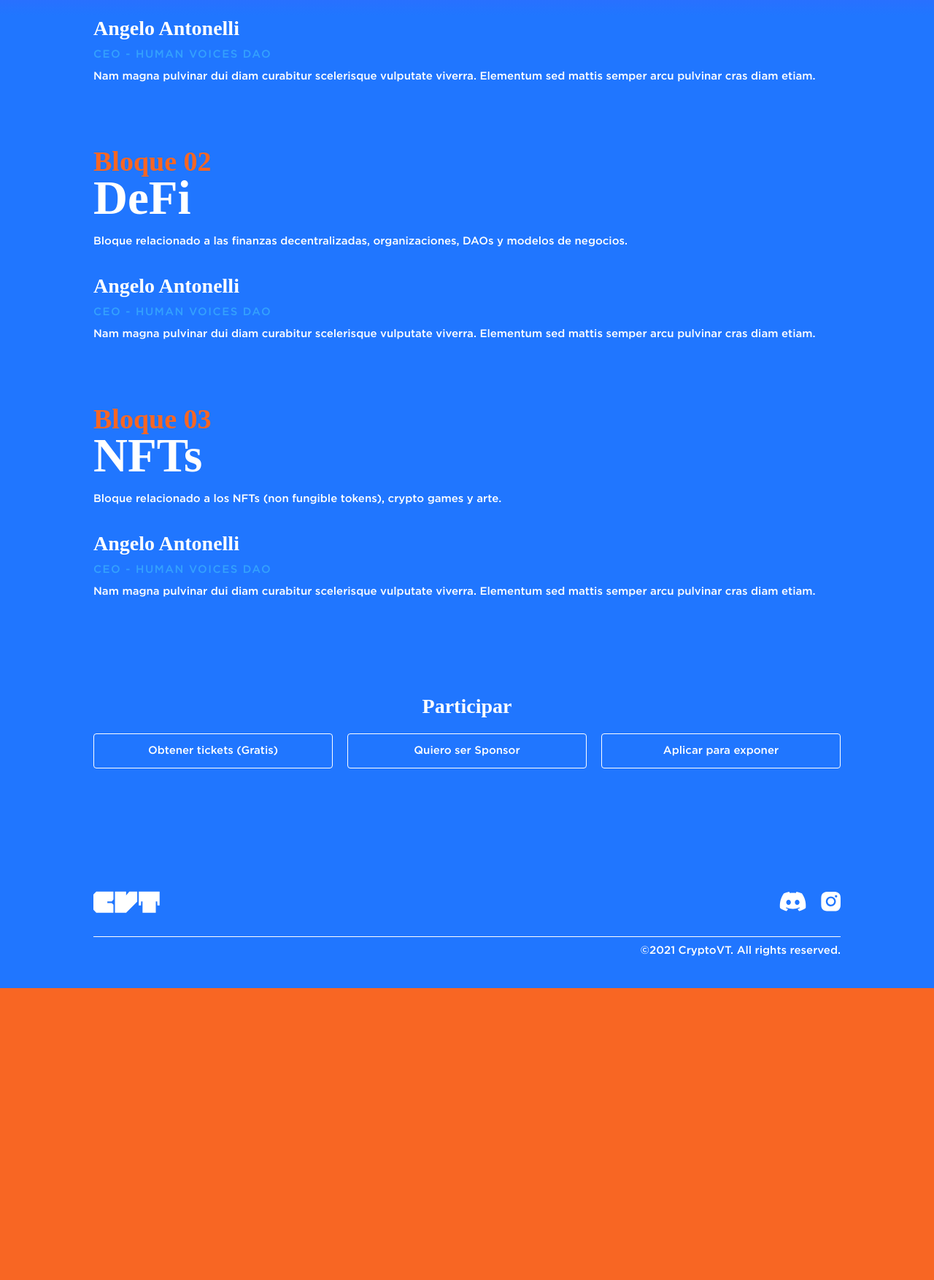
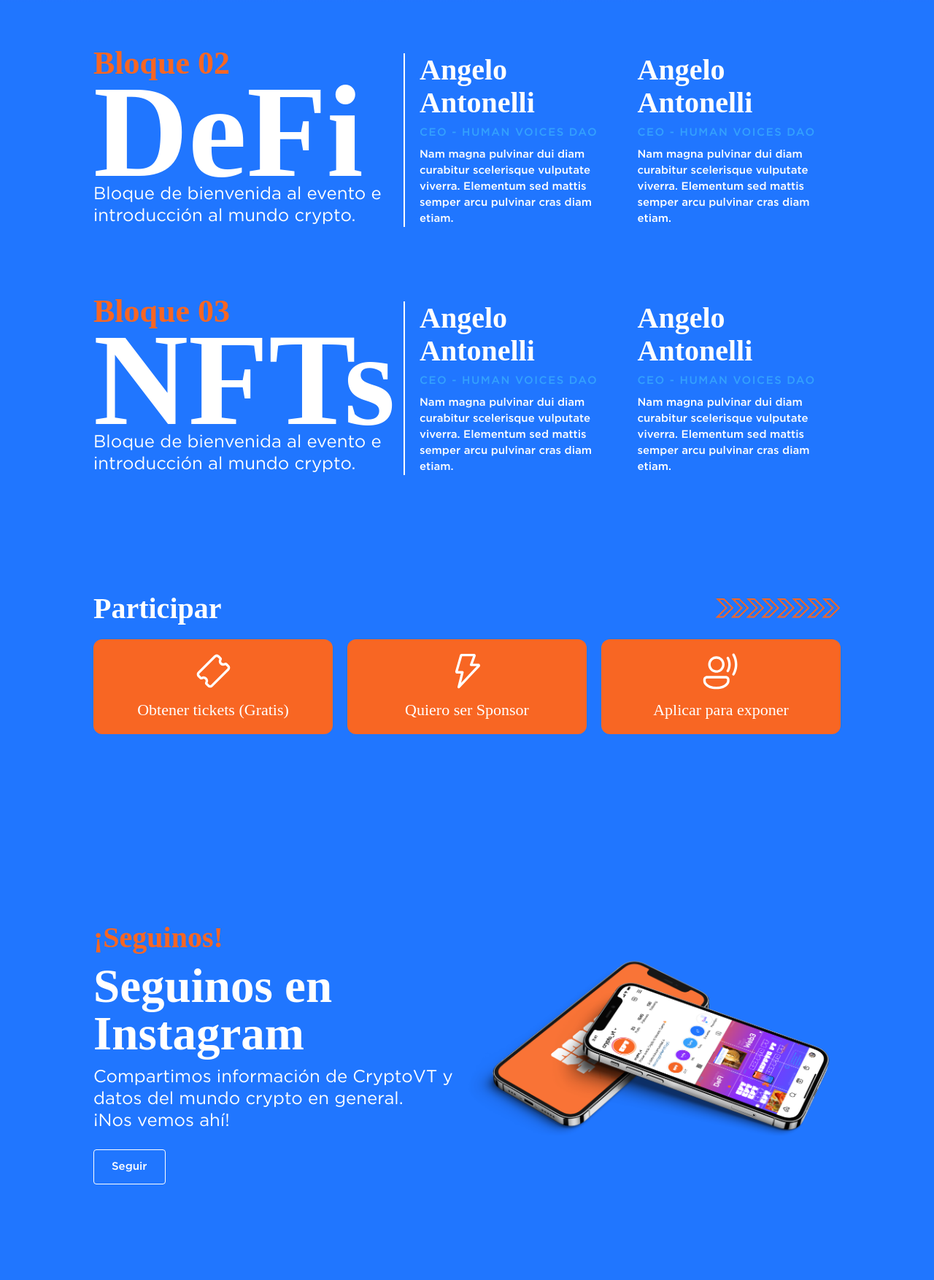
Before and after one commit to uguareschi/cryptovt, a Gatsby site: page /conferencias in a window 1280 px wide. Shown: the part 604-2358 px from the top of the page at 73% size. Before the commit the page ends 1958 px from the top, so only its background shows below. Built offline with nearby package versions, Linux system fonts and the light colour scheme; Gatsby itself is replaced by a stand-in of ours; a web font is replaced by a local one.

Commit message:
finish conferencia desktop y mobile

```diff
--- a/src/components/layout.js
+++ b/src/components/layout.js
@@ -5,7 +5,14 @@ import logo from "../images/brand/logo.svg"
 import logoCVT from "../images/brand/logo-cvt.svg"
 import discord from "../images/social/discord-footer.svg"
 import instagram from "../images/social/instagram-footer.svg"
+import arrows from "../images/arrows-orange.svg"
+import personVoice from "../images/icons/person-voice.svg"
+import ticket from "../images/icons/ticket.svg"
+import flash from "../images/icons/flash.svg"
+import discordIll from "../images/illustrations/discord.svg"
+import discordDesktop from "../images/illustrations/discord-desktop.svg"
 import { Link } from "gatsby"
+import { StaticImage } from "gatsby-plugin-image"
 
 const Layout = ({ children, data }) => {
   console.log(data)
@@ -61,27 +68,124 @@ const Layout = ({ children, data }) => {
             </Link>
             <Link
               className="hover:text-white border-b-2 border-transparent hover:border-white"
-              to="/contactos"
+              to="/participar"
               activeClassName="text-white border-white"
             >
-              Contactos
+              Participar
             </Link>
           </div>
         </div>
       </nav>
       <main className="mt-177px md:mt-151px w-full bg-deep-blue md:flex md:flex-col md:justify-center md:items-center">
         {children}
+        <section className="px-8 py-20 md:py-32 w-full">
+          <div className="max-w-5xl mx-auto">
+            <div className="flex flex-col md:flex-row-reverse md:justify-between md:mb-5">
+              <img
+                src={arrows}
+                alt="vector arrows"
+                className="self-end  mb-5 md:mb-0 md:self-center"
+              />
+              <span className="main-title mb-5 md:mb-0">Participar</span>
+            </div>
+            <div className="grid gap-5 md:grid-cols-3 font-Arturito-Slab font-bold text-22px leading-35px">
+              <button className="rounded-xl py-4 bg-orange">
+                <img src={ticket} alt="ticket" className="mx-auto mb-2" />
+                Obtener tickets (Gratis)
+              </button>
+              <button className=" rounded-xl bg-orange  py-4">
+                <img src={flash} alt="flash" className="mx-auto mb-2" />
+                Quiero ser Sponsor
+              </button>
+              <button className=" rounded-xl   bg-orange py-4">
+                <img
+                  src={personVoice}
+                  alt="person voice"
+                  className="mx-auto mb-2"
+                />
+                Aplicar para exponer
+              </button>
+            </div>
+          </div>
+        </section>
+        <section className="px-8 py-20 md:py-32 w-full">
+          <div className="max-w-5xl mx-auto">
+            <div className="flex flex-col md:flex-row-reverse md:justify-between">
+              <StaticImage
+                src="../images/illustrations/iphone.png"
+                alt="iphone"
+                placeholder="tracedSVG"
+                layout="fullWidth"
+                className="w-full md:w-1/2"
+                imgClassName="h-auto my-auto"
+              />
+              <div className="flex flex-col mt-5 md:mt-0 max-w-lg md:w-1/2">
+                <span className="title md:main-title text-orange mb-3">
+                  ¡Seguinos!
+                </span>
+                <span className="main-title md:text-65px md:leading-65px mb-3">
+                  Seguinos en Instagram
+                </span>
+                <span className="md:subtitle">
+                  Compartimos información de CryptoVT y datos del mundo crypto
+                  en general.
+                  <br /> ¡Nos vemos ahí!
+                </span>
+                <a
+                  href="https://www.instagram.com/crypto_vt"
+                  className="mt-6 rounded border border-white py-3 text-center md:w-min md:px-6"
+                >
+                  Seguir
+                </a>
+              </div>
+            </div>
+          </div>
+        </section>
+        <section className="px-8 py-20 md:py-32 w-full">
+          <div className="max-w-5xl mx-auto">
+            <div className="flex flex-col md:flex-row-reverse md:justify-between">
+              <img
+                src={discordIll}
+                alt="discord illustration"
+                className="w-full block md:hidden"
+              />
+              <img
+                src={discordDesktop}
+                alt="discord desktop"
+                className="hidden md:block w-1/2"
+              />
+              <div className="flex flex-col mt-5 md:mt-0 max-w-lg md:w-1/2">
+                <span className="title md:main-title text-orange mb-3">
+                  ¿Sabías?
+                </span>
+                <span className="main-title md:text-65px md:leading-65px mb-3">
+                  Ahora podés unirte a la comunidad en Discord
+                </span>
+                <span className="md:subtitle">
+                  Donde podes compartir tus sugerencias, conocer gente y conocer
+                  todas las novedades antes que nadie.
+                </span>
+                <a
+                  href="https://www.instagram.com/crypto_vt"
+                  className="mt-6 rounded border border-white py-3 text-center md:w-min md:px-6"
+                >
+                  Unirse
+                </a>
+              </div>
+            </div>
+          </div>
+        </section>
       </main>
       <footer className="bg-deep-blue py-10 px-8 flex flex-col justify-end flex-grow md:items-center w-full">
         <div className="flex justify-between mb-8 max-w-5xl w-full">
           <img src={logoCVT} alt="CVT" />
           <div className="flex space-x-5">
-            <Link to="https://discord.gg/TMun5FtX7y">
+            <a href="https://discord.gg/TMun5FtX7y">
               <img src={discord} alt="discord" />
-            </Link>
-            <Link to="https://www.instagram.com/crypto_vt/">
+            </a>
+            <a href="https://www.instagram.com/crypto_vt/">
               <img src={instagram} alt="instagram" />
-            </Link>
+            </a>
           </div>
         </div>
 
--- a/src/pages/conferencias.js
+++ b/src/pages/conferencias.js
@@ -1,114 +1,114 @@
 import * as React from "react"
-
+import heroConf from "../images/hero-vectors/hero-conf.svg"
+import heroConfDesktop from "../images/hero-vectors/hero-conf-desktop.svg"
 import Layout from "../components/layout"
 import Seo from "../components/seo"
+
+const blocks = [
+  {
+    number: 1,
+    name: "Intro",
+    description:
+      "Bloque de bienvenida al evento e introducción al mundo crypto.",
+    hostOne: "Angelo Antonelli",
+    hostOneRole: "CEO - Human Voices DAO",
+    hostOneDescription:
+      "Nam magna pulvinar dui diam curabitur scelerisque vulputate viverra. Elementum sed mattis semper arcu pulvinar cras diam etiam.",
+    hostTwo: "Angelo Antonelli",
+    hostTwoRole: "CEO - Human Voices DAO",
+    hostTwoDescription:
+      "Nam magna pulvinar dui diam curabitur scelerisque vulputate viverra. Elementum sed mattis semper arcu pulvinar cras diam etiam.",
+  },
+  {
+    number: 2,
+    name: "DeFi",
+    description:
+      "Bloque de bienvenida al evento e introducción al mundo crypto.",
+    hostOne: "Angelo Antonelli",
+    hostOneRole: "CEO - Human Voices DAO",
+    hostOneDescription:
+      "Nam magna pulvinar dui diam curabitur scelerisque vulputate viverra. Elementum sed mattis semper arcu pulvinar cras diam etiam.",
+    hostTwo: "Angelo Antonelli",
+    hostTwoRole: "CEO - Human Voices DAO",
+    hostTwoDescription:
+      "Nam magna pulvinar dui diam curabitur scelerisque vulputate viverra. Elementum sed mattis semper arcu pulvinar cras diam etiam.",
+  },
+  {
+    number: 3,
+    name: "NFTs",
+    description:
+      "Bloque de bienvenida al evento e introducción al mundo crypto.",
+    hostOne: "Angelo Antonelli",
+    hostOneRole: "CEO - Human Voices DAO",
+    hostOneDescription:
+      "Nam magna pulvinar dui diam curabitur scelerisque vulputate viverra. Elementum sed mattis semper arcu pulvinar cras diam etiam.",
+    hostTwo: "Angelo Antonelli",
+    hostTwoRole: "CEO - Human Voices DAO",
+    hostTwoDescription:
+      "Nam magna pulvinar dui diam curabitur scelerisque vulputate viverra. Elementum sed mattis semper arcu pulvinar cras diam etiam.",
+  },
+]
 
 const Conferencias = () => (
   <Layout>
     <Seo title="Home" />
 
-    <div className="hero-gradient pb-8 px-8 pt-44 w-full">
-      <div className="max-w-5xl w-full flex mx-auto relative">
-        <div className="md:justify-center md:w-7/12 md:py-15 z-20">
-          <h1 className="text-orange font-Arturito-Slab font-bold text-38px leading-50px">
-            Bloque 01
+    {blocks.map(block => {
+      return (
+        <div
+          key={block.number}
+          className={`${
+            block.number === 1 ? "hero-gradient pt-44" : "pt-15"
+          } pb-8 px-8  w-full`}
+        >
+          <div className="max-w-5xl w-full grid lg:grid-flow-col mx-auto relative">
+            {block.number === 1 && (
+              <>
+                <img
+                  alt=""
+                  src={heroConf}
+                  className="absolute -top-148px md:hidden"
+                />
+                <img
+                  alt=""
+                  src={heroConfDesktop}
+                  className="absolute -top-148px hidden md:block"
+                />
+              </>
+            )}
+            <div className="lg:w-405px lg:mr-5">
+              <h1 className="text-orange font-Arturito-Slab font-bold text-40px leading-40px lg:text-44px lg:leading-48px">
+                Bloque 0{block.number}
               </h1>
-          <h2 className="font-Arturito-Slab font-bold text-65px leading-50px">
-            Intro
+              <h2 className="font-Arturito-Slab font-bold text-65px leading-65px lg:text-180px lg:leading-140px">
+                {block.name}
               </h2>
-          <span className="mt-6 block">
-            Bloque de bienvenida al evento e introducción al mundo crypto.{" "}
+              <span className="mt-6 lg:mt-0 block lg:subtitle">
+                {block.description}
               </span>
+            </div>
+            <div className="mt-8 lg:mt-0 w-full lg:self-end lg:px-5 lg:border-l-2 lg:border-white">
+              <div className="max-w-5xl w-full space-y-2 mx-auto">
+                <h3 className="title lg:main-title">{block.hostOne}</h3>
+                <h4 className="uppercase tracking-widest text-sky-blue">
+                  {block.hostOneRole}
+                </h4>
+                <span className="block">{block.hostOneDescription}</span>
+              </div>
+            </div>
+            <div className="mt-6 lg:mt-0 w-full lg:self-end">
+              <div className="max-w-5xl w-full space-y-2 mx-auto">
+                <h3 className="title lg:main-title">{block.hostTwo}</h3>
+                <h4 className="uppercase tracking-widest text-sky-blue">
+                  {block.hostTwoRole}
+                </h4>
+                <span className="block">{block.hostTwoDescription}</span>
               </div>
             </div>
           </div>
-    <div className="px-8 w-full">
-      <div className="max-w-5xl w-full space-y-2 mx-auto">
-        <h3 className="title">Angelo Antonelli</h3>
-        <h4 className="uppercase tracking-widest text-sky-blue">
-          CEO - Human Voices DAO
-        </h4>
-        <span className="block">
-          Nam magna pulvinar dui diam curabitur scelerisque vulputate viverra.
-          Elementum sed mattis semper arcu pulvinar cras diam etiam.
-        </span>
         </div>
-    </div>
-
-    <div className="pb-8 px-8 pt-20 w-full">
-      <div className="max-w-5xl w-full flex mx-auto">
-        <div className="">
-          <h1 className="text-orange font-Arturito-Slab font-bold text-38px leading-50px">
-            Bloque 02
-          </h1>
-          <h2 className="font-Arturito-Slab font-bold text-65px leading-50px">
-            DeFi
-          </h2>
-          <span className="mt-6 block">
-            Bloque relacionado a las finanzas decentralizadas, organizaciones,
-            DAOs y modelos de negocios.
-          </span>
-        </div>
-      </div>
-    </div>
-    <div className="px-8 w-full">
-      <div className="max-w-5xl w-full space-y-2 mx-auto">
-        <h3 className="title">Angelo Antonelli</h3>
-        <h4 className="uppercase tracking-widest text-sky-blue">
-          CEO - Human Voices DAO
-        </h4>
-        <span className="block">
-          Nam magna pulvinar dui diam curabitur scelerisque vulputate viverra.
-          Elementum sed mattis semper arcu pulvinar cras diam etiam.
-        </span>
-      </div>
-    </div>
-
-    <div className="pb-8 px-8 pt-20 w-full">
-      <div className="max-w-5xl w-full flex mx-auto">
-        <div className="">
-          <h1 className="text-orange font-Arturito-Slab font-bold text-38px leading-50px">
-            Bloque 03
-          </h1>
-          <h2 className="font-Arturito-Slab font-bold text-65px leading-50px">
-            NFTs
-          </h2>
-          <span className="mt-6 block">
-            Bloque relacionado a los NFTs (non fungible tokens), crypto games y
-            arte.
-          </span>
-        </div>
-      </div>
-    </div>
-    <div className="px-8 w-full">
-      <div className="max-w-5xl w-full space-y-2 mx-auto">
-        <h3 className="title">Angelo Antonelli</h3>
-        <h4 className="uppercase tracking-widest text-sky-blue">
-          CEO - Human Voices DAO
-        </h4>
-        <span className="block">
-          Nam magna pulvinar dui diam curabitur scelerisque vulputate viverra.
-          Elementum sed mattis semper arcu pulvinar cras diam etiam.
-        </span>
-      </div>
-    </div>
-
-    <section className="px-8 py-15 md:py-32 w-full">
-      <div className="max-w-5xl mx-auto">
-        <span className="text-center block title mb-5">Participar</span>
-        <div className="grid gap-5 md:grid-cols-3">
-          <button className="border rounded border-white py-3">
-            Obtener tickets (Gratis)
-          </button>
-          <button className="border rounded border-white py-3">
-            Quiero ser Sponsor
-          </button>
-          <button className="border rounded border-white py-3">
-            Aplicar para exponer
-          </button>
-        </div>
-      </div>
-    </section>
+      )
+    })}
   </Layout>
 )
 
--- a/src/pages/index.js
+++ b/src/pages/index.js
@@ -133,22 +133,6 @@ const IndexPage = () => (
         })}
       </div>
     </section>
-    <section className="px-8 py-15 md:py-32 w-full">
-      <div className="max-w-5xl mx-auto">
-        <span className="text-center block title mb-5">Participar</span>
-        <div className="grid gap-5 md:grid-cols-3">
-          <button className="border rounded border-white py-3">
-            Obtener tickets (Gratis)
-          </button>
-          <button className="border rounded border-white py-3">
-            Quiero ser Sponsor
-          </button>
-          <button className="border rounded border-white py-3">
-            Aplicar para exponer
-          </button>
-        </div>
-      </div>
-    </section>
   </Layout>
 )
 
--- a/src/styles/global.css
+++ b/src/styles/global.css
@@ -12,10 +12,15 @@
   src: url("../fonts/Gotham-Medium.otf");
 }
 
+@font-face {
+  font-family: "Gotham Book";
+  src: url("../fonts/Gotham-Book.otf");
+}
+
 @layer components {
   @responsive {
     .subtitle {
-      @apply font-Gotham text-2xl leading-30px;
+      @apply font-Gotham-Book text-2xl leading-30px;
     }
     .title {
       @apply font-Arturito-Slab font-semibold text-28px leading-35px;
--- a/tailwind.config.js
+++ b/tailwind.config.js
@@ -23,6 +23,7 @@ module.exports = {
       },
       spacing: {
         "15px": "0.9375rem",
+        "50px": "3.125rem",
         "151px": "9.4375rem",
         "177px": "11.0625rem",
         7: "1.875rem",
@@ -39,6 +40,7 @@ module.exports = {
       },
       width: {
         15: "60px",
+        "405px": "405px",
         fit: "fit-content",
       },
       height: {
@@ -76,8 +78,10 @@ module.exports = {
         "32px": "2rem",
         "38px": "2.375rem",
         "40px": "2.5rem",
+        "44px": "2.75rem",
         "52px": "3.25rem",
         "65px": "4.065rem",
+        "180px": "11.25rem",
       },
       lineHeight: {
         "22px": "1.375rem",
@@ -86,7 +90,10 @@ module.exports = {
         "30px": "1.875rem",
         "35px": "2.1875rem",
         "45px": "2.8125rem",
+        "48px": "3rem",
         "50px": "3.125rem",
+        "65px": "4.0625rem",
+        "140px": "8.75rem",
       },
       letterSpacing: {
         "widest-voicemix": "0.3em",
@@ -125,6 +132,7 @@ module.exports = {
     fontFamily: {
       "Arturito-Slab": ["Arturito Slab"],
       Gotham: ["Gotham"],
+      "Gotham-Book": ["Gotham Book"],
       inter: ["Inter", "Helvetica", "sans-serif"],
       averta: ["Averta", "sans-serif"],
     },
```
Also changed, not shown: src/images/arrows-orange.svg (added), src/images/hero-vectors/hero-conf-desktop.svg (added), src/images/hero-vectors/hero-conf.svg (added), src/images/icons/flash.svg (added), src/images/icons/person-voice.svg (added), src/images/icons/ticket.svg (added), src/images/illustrations/discord-desktop.svg (added), src/images/illustrations/discord.svg (added), src/images/illustrations/iphone.png (added). Lines whose indentation alone changed are shown as unchanged.
